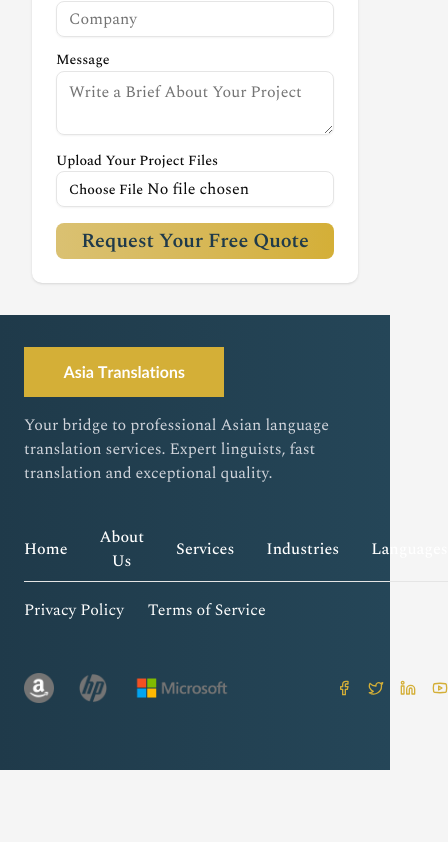
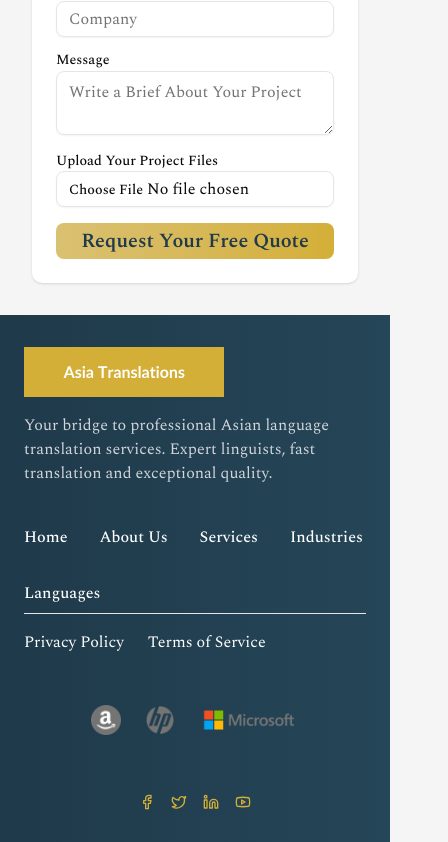
Before and after one commit to mrcodic/Asia-Translations, a Next.js app: page / in a window 390 px wide. Shown: the part 5909-6751 px from the top of the page, 448 px wide, since content can reach past the window. Before the commit the page ends 6679 px from the top, so only its background shows below. Built offline with nearby package versions, Linux system fonts and the light colour scheme.

Commit message:
responsive issues

```diff
--- a/src/includes/footer.tsx
+++ b/src/includes/footer.tsx
@@ -28,7 +28,7 @@ export default function Footer() {
                     {/* Right */}
                     <div className="flex md:justify-end">
                         <div className="flex flex-col justify-between gap-4 md:items-start">
-                            <ul className="flex items-center gap-8 font-medium pb-2 border-b">
+                            <ul className="flex flex-wrap items-center gap-8 font-medium pb-2 border-b">
                                 <button className="hover:text-[#D4AF37] cursor-pointer" onClick={() => scrollToSection("home")}>Home</button>
                                 <button className="hover:text-[#D4AF37] cursor-pointer" onClick={() => scrollToSection("about-us")}>About Us</button>
                                 <button className="hover:text-[#D4AF37] cursor-pointer" onClick={() => scrollToSection("services")}>Services</button>
@@ -44,7 +44,7 @@ export default function Footer() {
                                 </a>
                             </div>
 
-                            <div className="flex items-center justify-between gap-6">
+                            <div className="flex flex-col lg:flex-row items-center justify-between gap-6">
                                 {/* Partners */}
                                 <div className="flex flex-wrap items-center gap-6">
                                     <Image src={"/amazon-icon.png"} alt="visa icon" width={30} height={30} />
```
